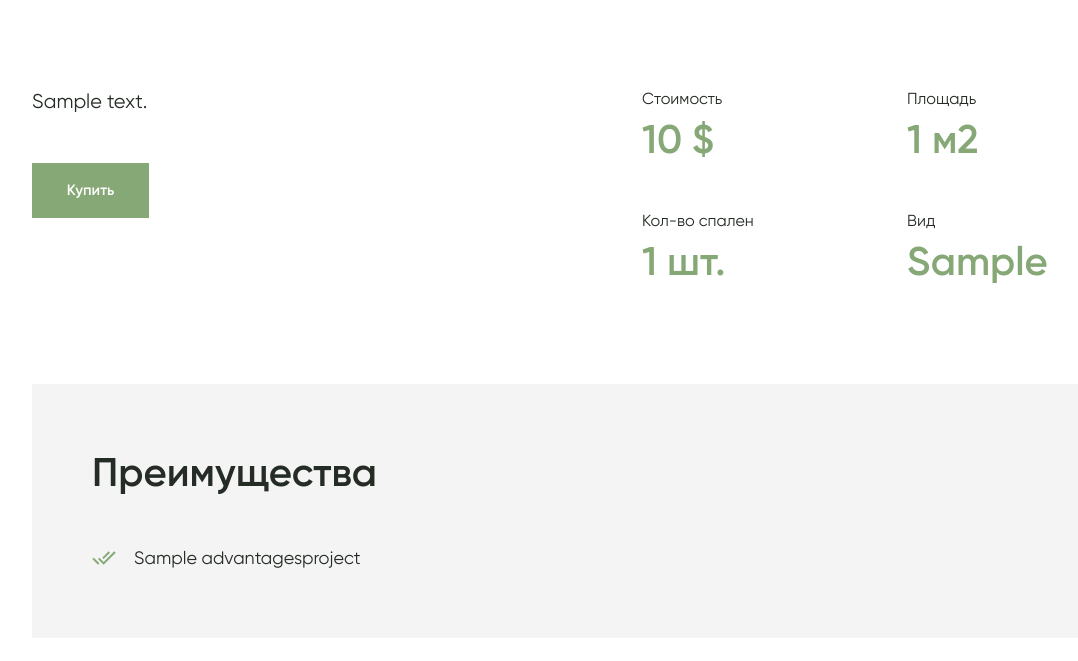
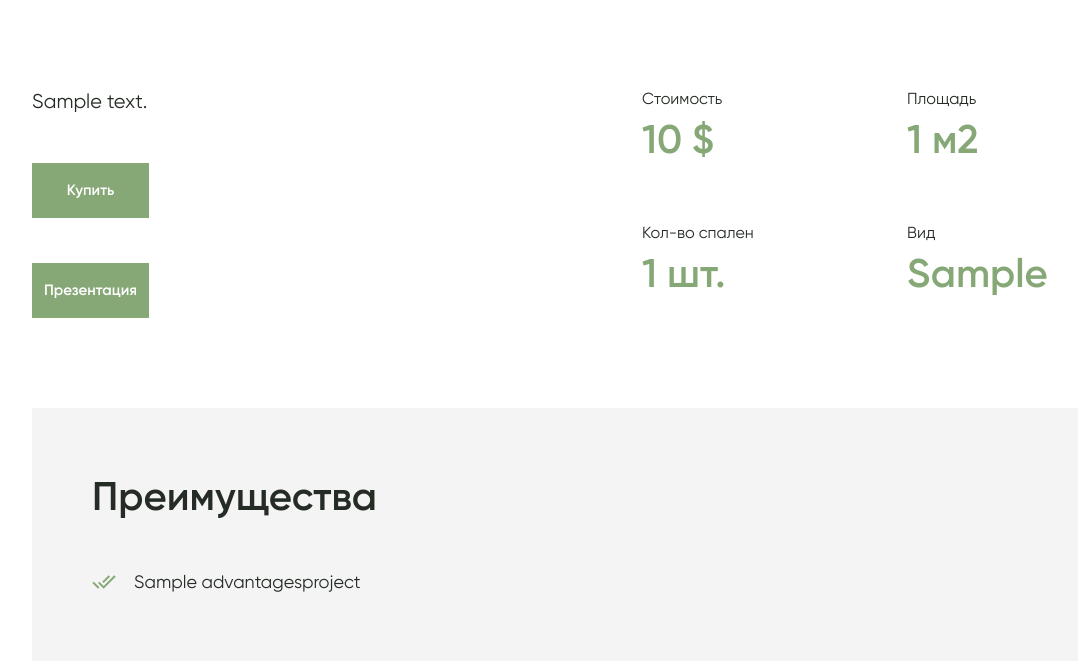
Before and after one commit to Realines/bali, a Django app: page /projects/1/ in a window 1280 px wide. Shown: the part 842-1503 px from the top of the page, without its empty margins (38-1116 px from the left). Run offline with Django 3.2, Linux system fonts and the light colour scheme; tables that the repository leaves empty hold one stand-in row (values such as "Sample post"); some libraries are stand-ins or nearby versions; some web fonts are replaced.

Commit message:
Добавил призентации в проект

```diff
--- a/bali/projects/models.py
+++ b/bali/projects/models.py
@@ -10,6 +10,7 @@ class Project(models.Model):
     price = models.BigIntegerField(verbose_name=_('Стоимость проекта'))
     description = models.TextField(verbose_name=_('Описание проекта'))
     area = models.SmallIntegerField(verbose_name=_('Площадь'))
+    presentation = models.FileField(upload_to='uploads/',verbose_name=_('Презентация'))
     count_bedrooms = models.SmallIntegerField(verbose_name=_('Количество спален'))
     view = models.TextField(
         verbose_name=_('Вид'),
--- a/bali/projects/templates/projects/projects.html
+++ b/bali/projects/templates/projects/projects.html
@@ -54,6 +54,9 @@
             <div class="project-detail__bottom-left">
                 <div class="project-detail__bottom-title">{{ current_project.description }}</div>
                 <a href="#consult" class="project-detail__btn">{% trans 'Купить' %}</a>
+                {% if current_project.presentation %}
+                <a href="{{ current_project.presentation.url }}" class="project-detail__btn">Презентация</a>
+                {% endif %}
             </div>
             <div class="project-detail__items">
                 <div class="project-detail__item">
```
Also changed, not shown: bali/projects/migrations/0004_project_presentation.py (added).
